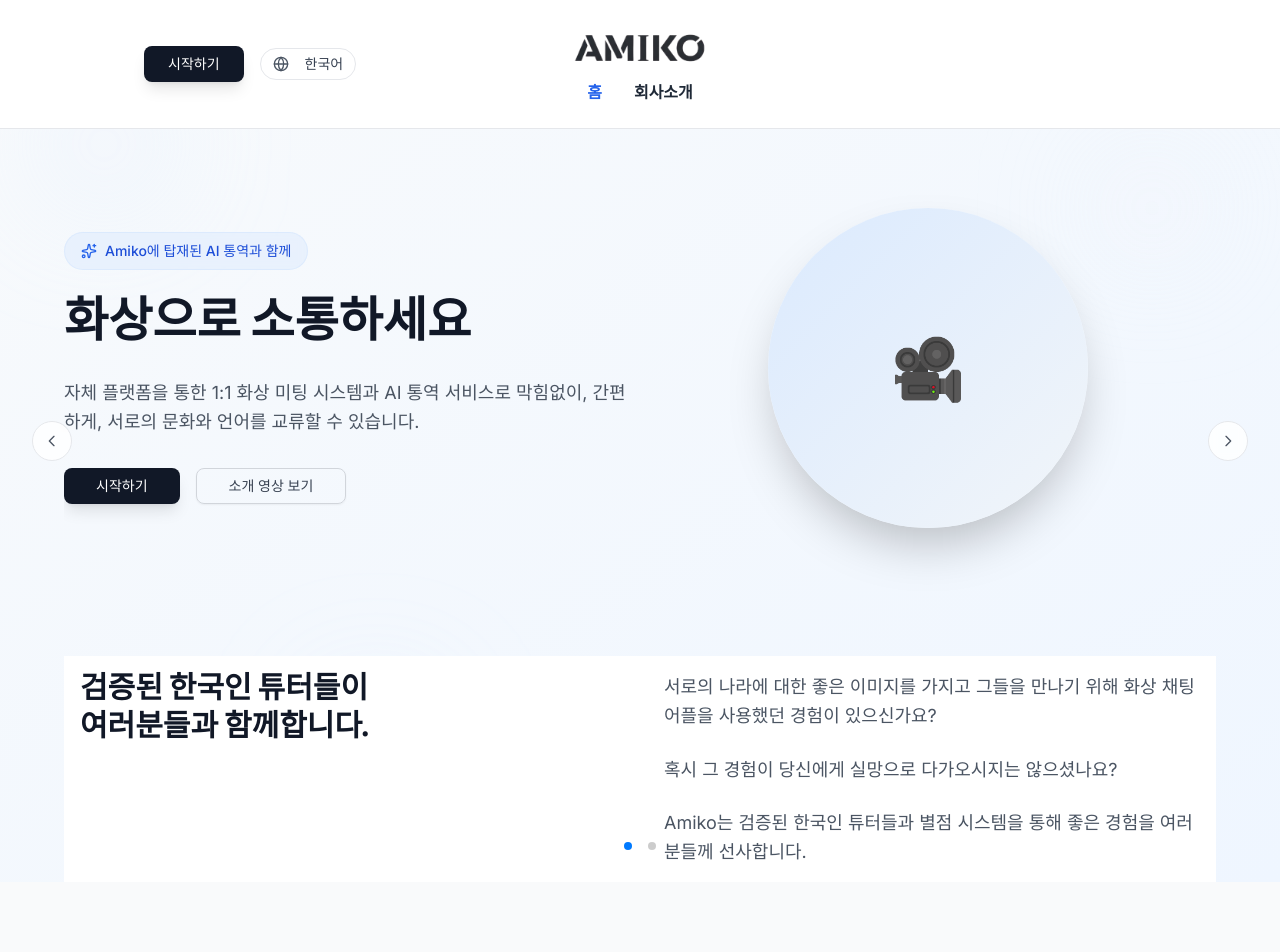
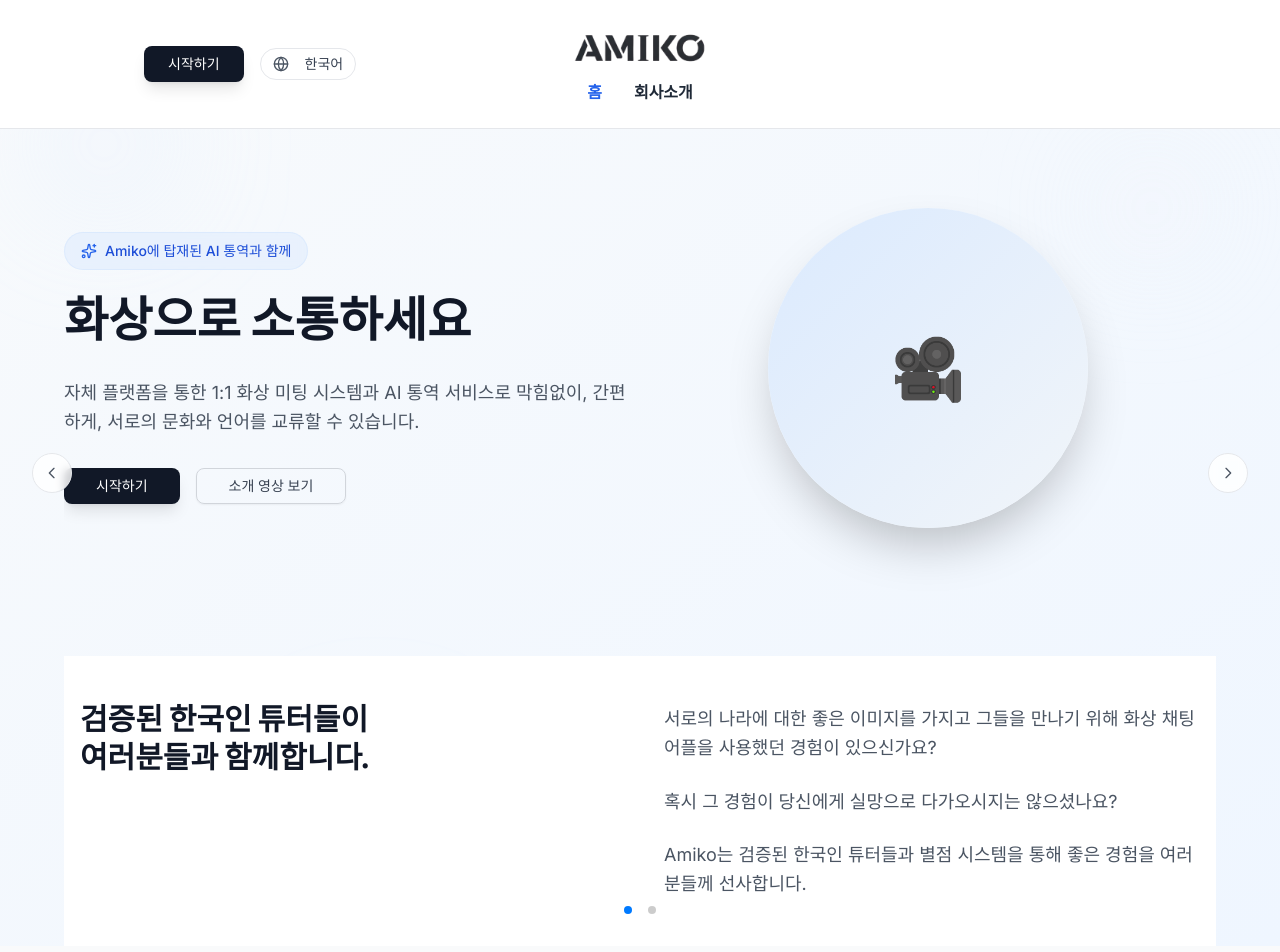
Before and after one commit to Sanghoonhan1334/Amiko-Project, a Next.js app: page / in a window 1280 px wide. Shown: the top 952 px of the page. Built offline with nearby package versions, Linux system fonts and the light colour scheme; no server answers; a web font is replaced by a local one.

Commit message:
fix: increase bottom section padding to py-12 for better vertical centering

```diff
--- a/src/components/landing/Hero.tsx
+++ b/src/components/landing/Hero.tsx
@@ -104,7 +104,7 @@ export default function Hero() {
                 </div>
 
                 {/* 하단 흰색 배경 섹션 */}
-                <div className="bg-white py-4">
+                <div className="bg-white py-12">
                   <div className="container-custom max-w-6xl mx-auto px-4">
                     <div className="flex flex-col lg:flex-row items-start gap-12">
                       {/* 왼쪽: 큰 텍스트 */}
```
